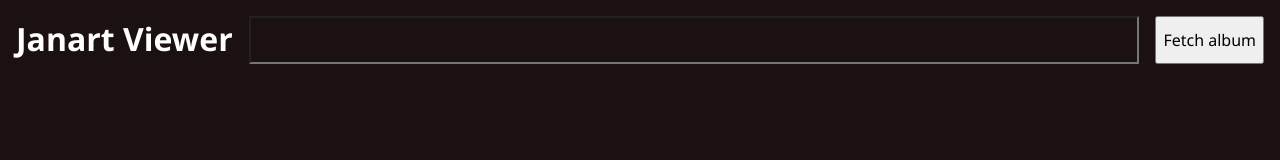
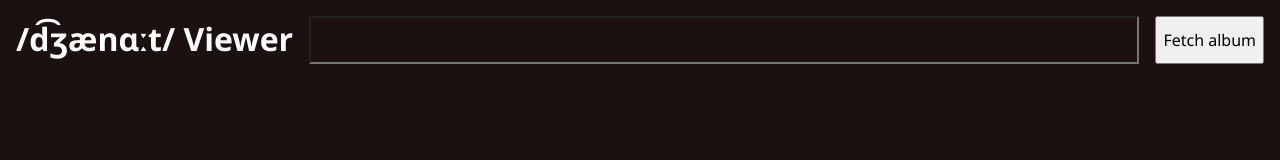
Before and after one commit to Buldev/Imgallery, a plain HTML site: page index.html in a window 1280 px wide. Drawn offline with Linux system fonts and the light colour scheme.

Commit message:
improve branding™️

```diff
--- a/index.html
+++ b/index.html
@@ -5,7 +5,7 @@
     <meta name="referrer" content="no-referrer">-->
     <meta charset="UTF-8">
     <meta name="viewport" content="width=device-width, initial-scale=1.0">
-    <title>Albumswipe</title>
+    <title>/d͡ʒænɑːt/ Viewer</title>
     <link rel="stylesheet" href="photoswipe/photoswipe.css">
     <link rel="stylesheet" href="photoswipe/photoswipe-dynamic-caption-plugin.css">
     <link rel="stylesheet" href="normalize.css">
@@ -13,7 +13,7 @@
 </head>
 <body>
     <header>
-        <h1>Janart Viewer</h1>
+        <h1>/d͡ʒænɑːt/ Viewer</h1>
         <div id="inputContainer">
             <input type="text" name="album-url" id="albumUrl">
             <button type="button" id="fetchAlbumButton">Fetch album</button>
```
